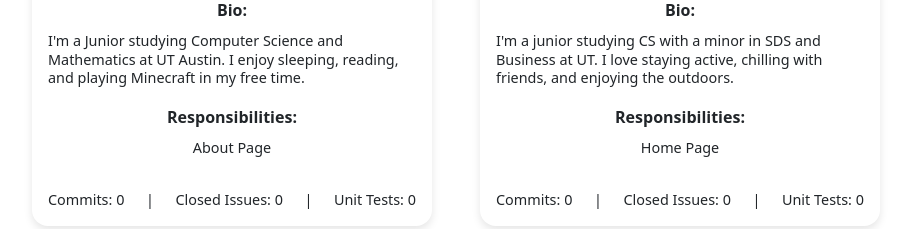
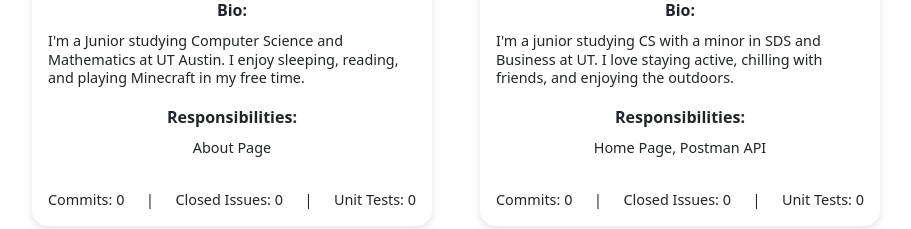
Before and after one commit to harinik961/CivicHousing, a React (Create React App) app in the folder frontend/: page /about in a window 1280 px wide. Shown: the part 1020-1249 px from the top of the page, without its empty margins (184-1095 px from the left). Built offline with nearby package versions, Linux system fonts and the light colour scheme; no server answers.

Commit message:
update to about

```diff
--- a/frontend/src/pages/About.js
+++ b/frontend/src/pages/About.js
@@ -45,7 +45,7 @@ function TeamMemberCard({name, image, bio, responsibilities, commits, issues, te
     email: ["mattpham016@gmail.com"],
     image: matthewImage,
     bio: "I'm a junior studying CS with a minor in SDS and Business at UT. I love staying active, chilling with friends, and enjoying the outdoors.",
-    responsibilities: "Home Page",
+    responsibilities: "Home Page, Postman API",
   },
   {
     name: "Aarshi Khatiwada",
```
